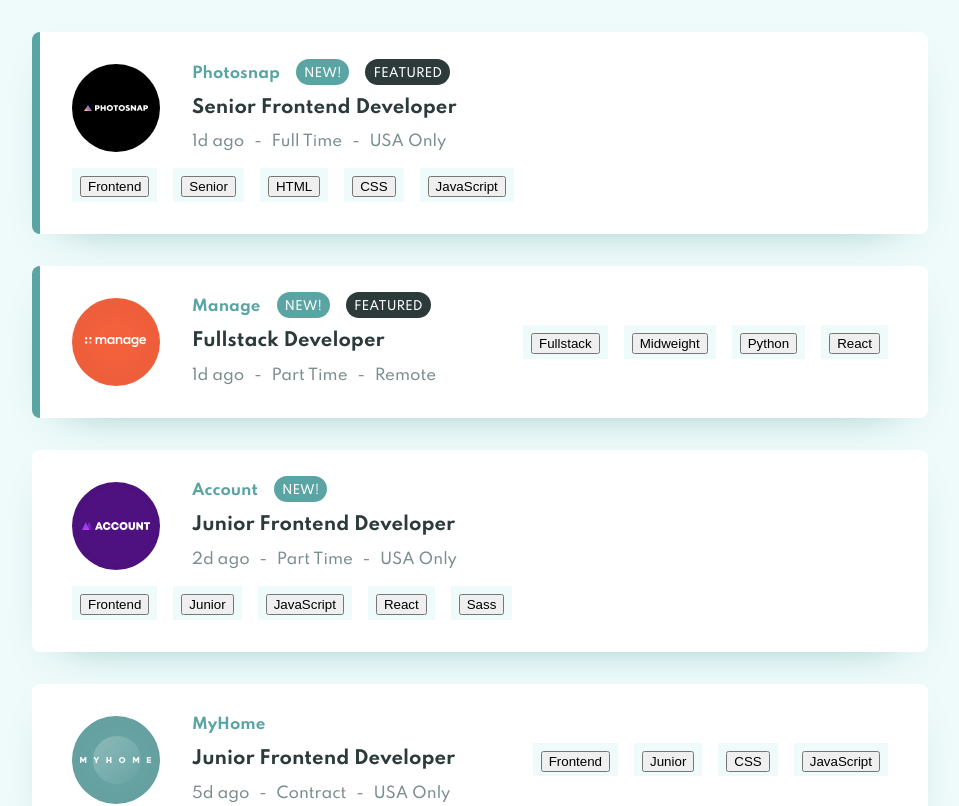
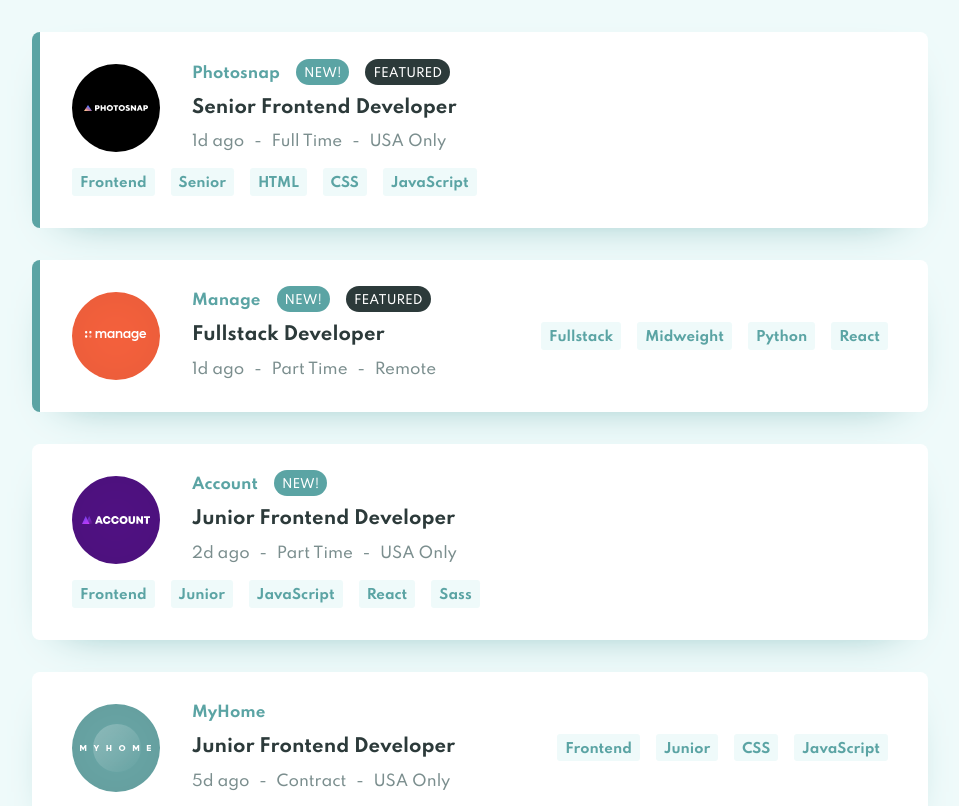
Before and after one commit to simoneclr/fm-jobs-listings, a React (Create React App) app: page / in a window 1280 px wide. Shown: the top 806 px of the page, without its empty margins (160-1119 px from the left). Built offline with nearby package versions, Linux system fonts and the light colour scheme.

Commit message:
Add styling to JobTags buttons

```diff
--- a/src/components/JobTags.js
+++ b/src/components/JobTags.js
@@ -12,7 +12,7 @@ function JobTags(props) {
 		<ul className="tags">
 			{props.tags.map((t, i) =>
 				<li>
-					<button onClick={handleTagClick} key={i}>{t}</button>
+					<button className="tag-button" onClick={handleTagClick} key={i}>{t}</button>
 				</li>
 			)}
 		</ul>
--- a/src/style.css
+++ b/src/style.css
@@ -144,9 +144,26 @@ body {
 
 .tags > li {
 	display: block;
+}
+
+.tag-button {
+	cursor: pointer;
+	font-family: "Spartan", sans-serif;
 	font-weight: var(--weight-heavy);
 	color: var(--desaturated-dark-cyan);
 	padding: .5rem;
 	padding-bottom: .3rem;
 	background-color: var(--bg-light-grayish-cyan);
+	outline: none;
+	border: none;
+	border-radius: .2rem;
 }
+
+.tag-button:hover {
+	color: white;
+	background-color: var(--desaturated-dark-cyan);
+}
+
+.tag-button:active {
+	opacity: .8;
+}
```
